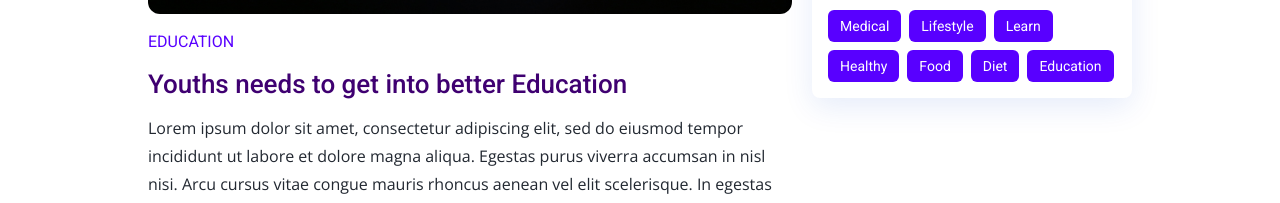
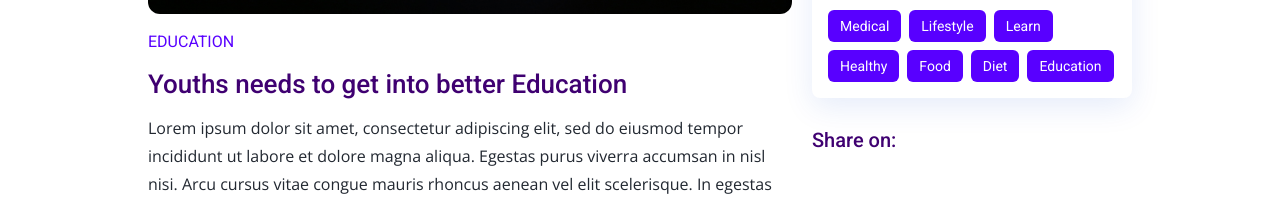
Before and after one commit to levilu800b/Frontend-Blog, a React (Create React App) app: page /blog/1 in a window 1280 px wide. Shown: the part 590-793 px from the top of the page. Built offline with nearby package versions, Linux system fonts and the light colour scheme.

Commit message:
social share section

```diff
--- a/src/pages/ArticleDetail/ArticleDetailPage.jsx
+++ b/src/pages/ArticleDetail/ArticleDetailPage.jsx
@@ -80,14 +80,19 @@
 							lectus proin.
 						</p>
 					</div>
-					<CommentsContainer className="mt-10" loggedInUserId='a' />
+					<CommentsContainer className="mt-10" loggedInUserId="a" />
 				</article>
+				<div>
 					<SuggestedPosts
 						header="Latest Article"
 						posts={postsData}
 						tags={tagsData}
 						className="mt-8 lg:mt-0 lg:max-w-xs"
 					/>
+					<div className='mt-7'>
+						<h2 className='font-roboto font-medium text-dark-hard mb-4 md:text-xl'>Share on:</h2>
+					</div>
+				</div>
 			</section>
 		</MainLayout>
 	);
```
Lines whose indentation alone changed are shown as unchanged.
